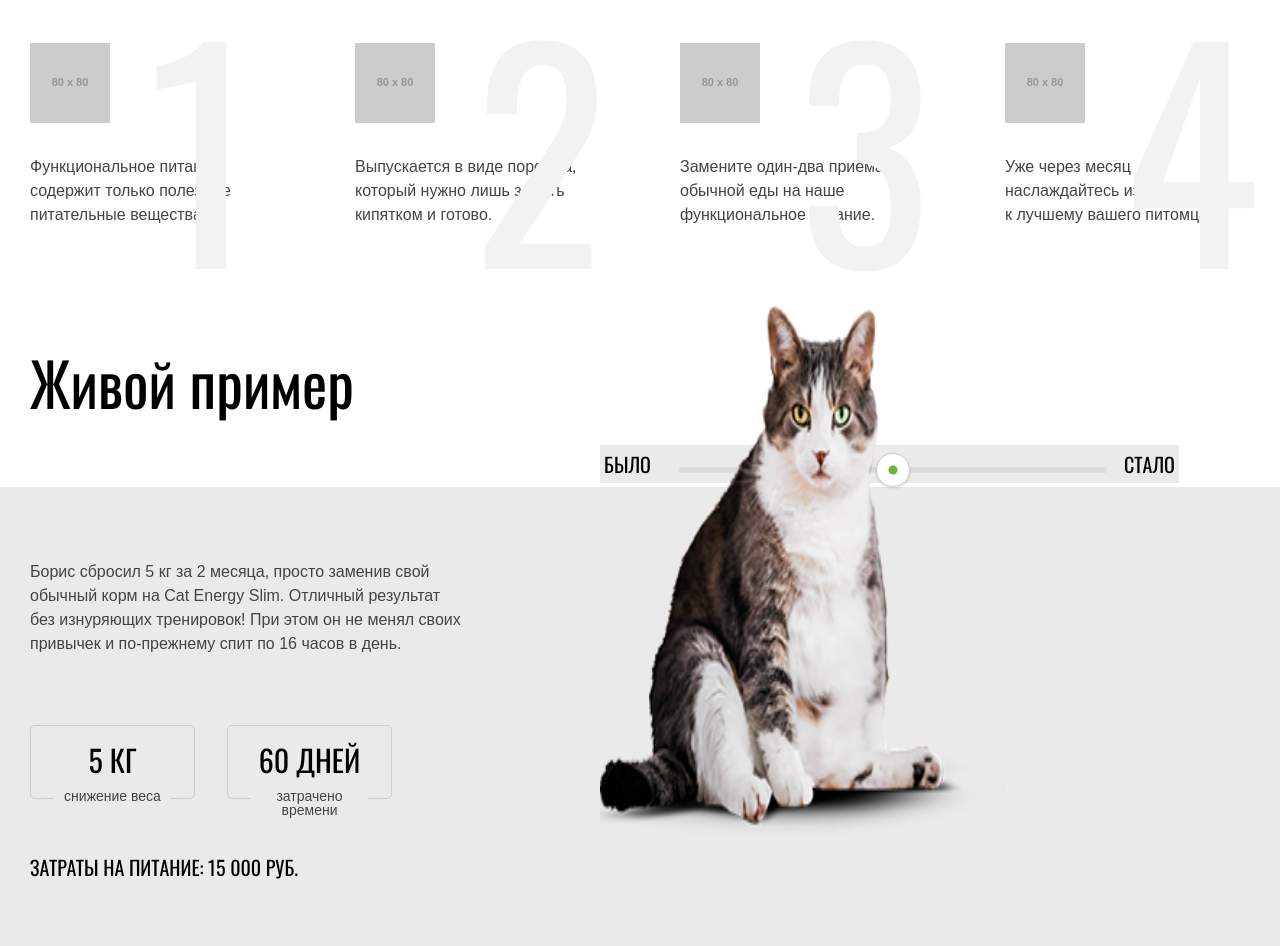
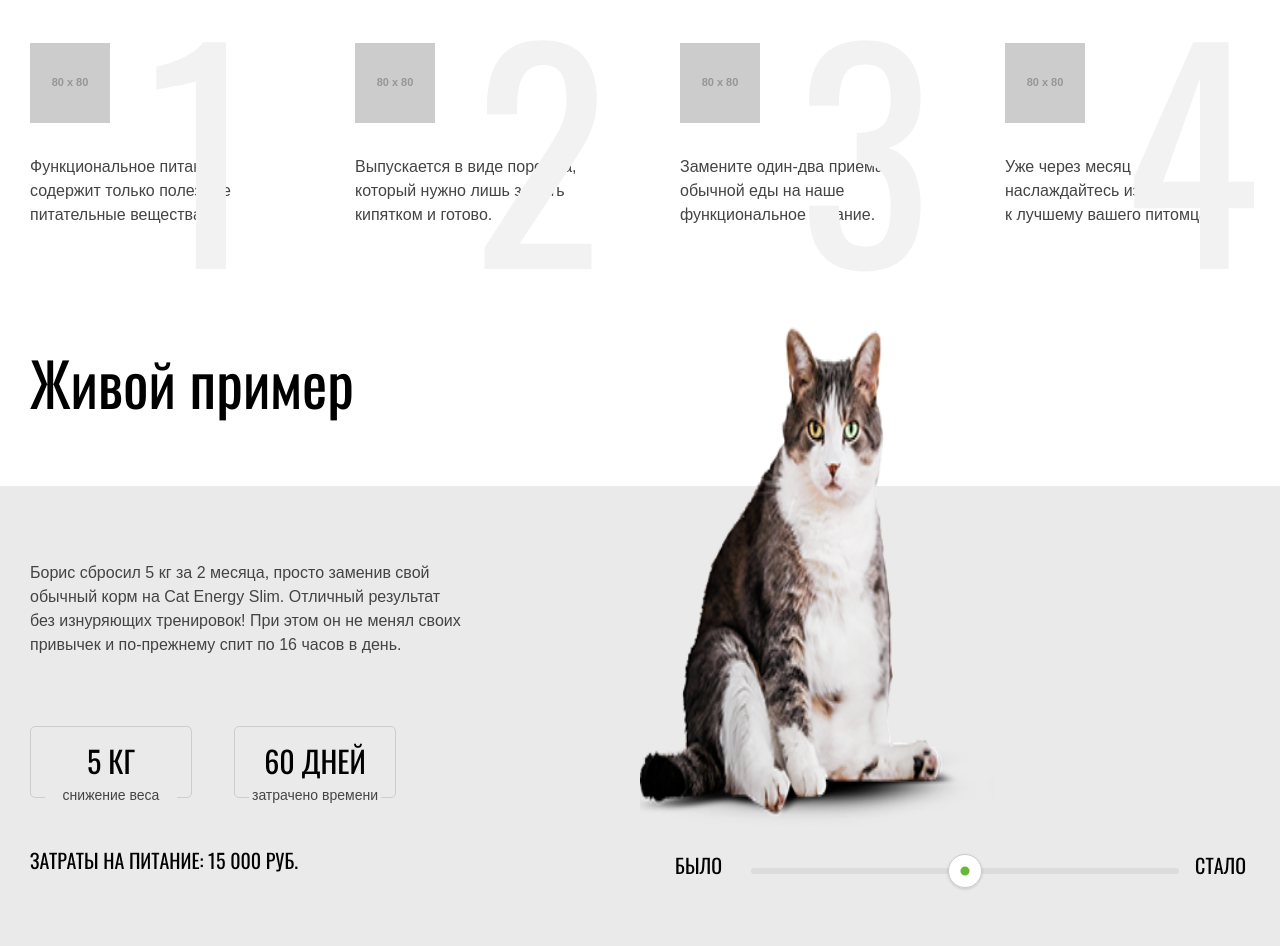
Before and after one commit to comm0nsense/htmlacademy-Cat-energy, a website: page source/index.html in a window 1280 px wide. Shown: the part 1309-2255 px from the top of the page. Drawn offline with nearby package versions, Linux system fonts and the light colour scheme; files that its build step writes are made by us from their sources; placeholder pictures from the web are drawn by us.

Commit message:
таблица в живом примере

```diff
--- a/source/index.html
+++ b/source/index.html
@@ -125,9 +125,9 @@
     </section>
     <section class="example">
       <div class="container">
-        <h2 class="example__item-title heading-secondary">Живой пример</h2>
         <div class="example__item-wrapper">
           <div class="example__item-text-wrapper">
+            <h2 class="example__item-title heading-secondary">Живой пример</h2>
             <p class="example__item-description">
               Борис сбросил 5 кг за 2 месяца, просто заменив свой обычный корм на Cat Energy Slim. Отличный результат
               без
@@ -149,8 +149,10 @@
           </div>
 
           <div class="example__item-filter-wrapper">
-            <img class="example__item-foto example__item-foto--selected" src="img/before-mobile.png" width="311"
-              height="232" alt="Фото кота">
+            <div class="example__item-foto-wrapper">
+              <img class="example__item-foto example__item-foto--selected" src="img/before-mobile.png" width="311"
+                height="232" alt="Фото кота">
+            </div>
             <div class="example__item-filter">
               <label for="before-after"><span class="visually-hidden">Вес питомца</span></label>
               <span class="example__item-filter-before">Было</span>
--- a/source/sass/blocks/example.scss
+++ b/source/sass/blocks/example.scss
@@ -68,8 +68,12 @@
   // margin-bottom: 42px;
 }
 
+.example__item-foto-wrapper {
+  margin-bottom: 29px;
+}
+
 .example__item-filter-wrapper {
-  margin-top: 43px;
+  margin-top: 60px;
   min-height: 320px;
 }
 
@@ -77,7 +81,7 @@
   @include fonts(400, 16px, 20px, $black);
   text-transform: uppercase;
   text-align: center;
-  margin-top: 50px;
+  // margin-top: 50px;
 }
 
 .example__item-filter-before {
@@ -115,26 +119,35 @@
   }
 
   .example__data {
-    margin-right: 32px;
+    margin-right: 42px;
+    width: 162px;
   }
 
   .example__data-param {
     font-size: 30px;
     line-height: 37px;
     padding-top: 15px;
-    padding-bottom: 20px;
+    padding-bottom: 18px;
   }
 
   .example__data-desc {
     font-size: 14px;
     line-height: 14px;
+    margin: -10px 15px 0 15px;
+    background-color: $white;
   }
 
   .example__costs {
     font-size: 20px;
-    line-height: 20px;
+    line-height: 28px;
     width: calc(25% + 0px);
     text-align: right;
+    margin-top: 0;
+    padding-top: 7px;
+  }
+
+  .example__item-foto-wrapper {
+    margin-bottom: 0;
   }
 
   .example__item-filter-wrapper {
@@ -171,19 +184,19 @@
   }
 
   .example__item-title {
-    padding-top: 65px;
+    padding: 0;
+    margin-bottom: 149px;
   }
 
   .example__item-text-wrapper {
-    width: calc(50% - 40px);
-    padding-right: 135px;
-    padding-top: 115px;
+    width: 50%;
+    padding-right: 171px;
+    padding-top: 65px;
     padding-bottom: 75px;
   }
 
   .example__item-description {
-    margin-top: 0;
-    // margin-bottom: 69px;
+    margin: 0;
   }
 
   .example__details-wrapper {
@@ -192,28 +205,30 @@
     margin-top: 69px;
   }
 
+  .example__data-desc {
+    background-color: $grey-medium-light;
+  }
+
   .example__costs {
     margin: 0;
     width: 100%;
     text-align: left;
-    margin-top: 40px;
-  }
-
-  .example__item-image-wrapper {
-    // width: calc(50% - 40px);
+    margin-top: 37px;
   }
 
   .example__item-filter-wrapper {
-    // padding-top: 130px;
+    width: 50%;
     min-height: auto;
     margin-top: 0;
     position: relative;
   }
 
-  .example__item-foto {
-    position: absolute;
-    top: -180px;
-    width: 405px;
-    height: 536px;
+  .example__item-foto-wrapper {
+    min-height: 536px;
+    margin-bottom: 13px;
+  }
+
+  .example__item-filter {
+    padding-left: 35px;
   }
 }
```
